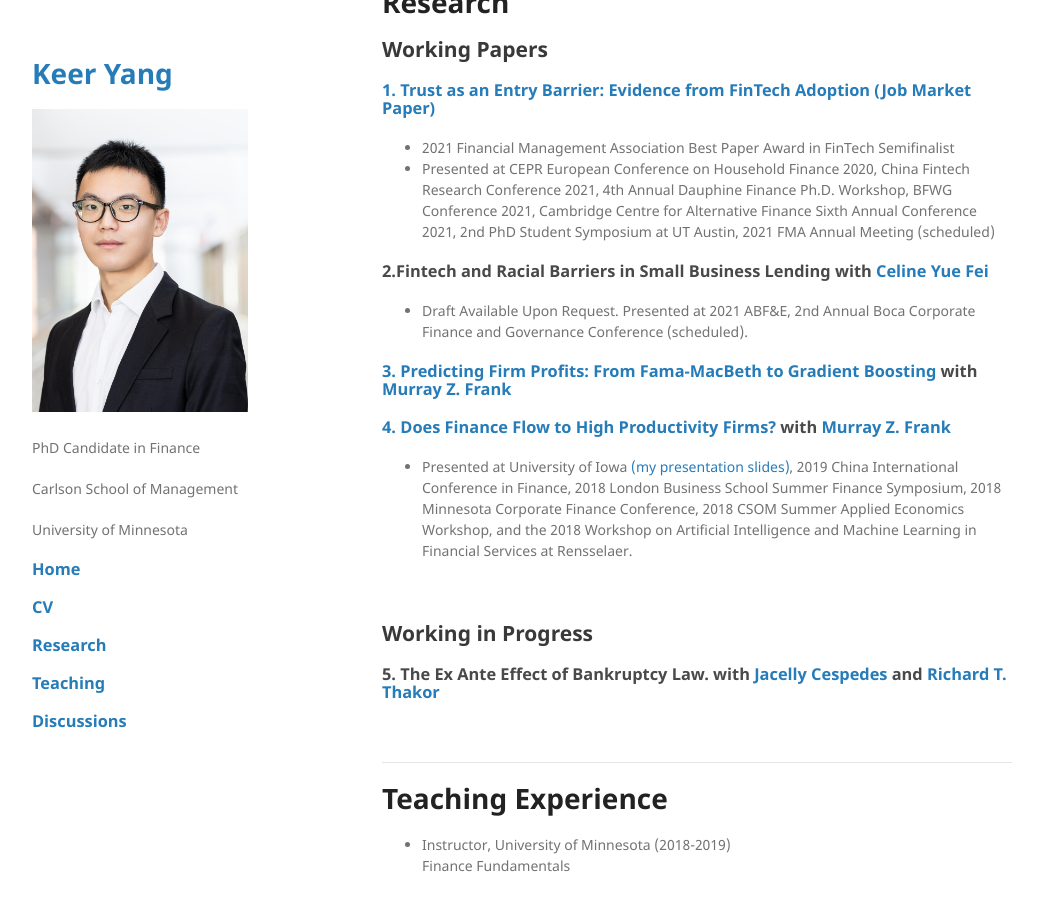
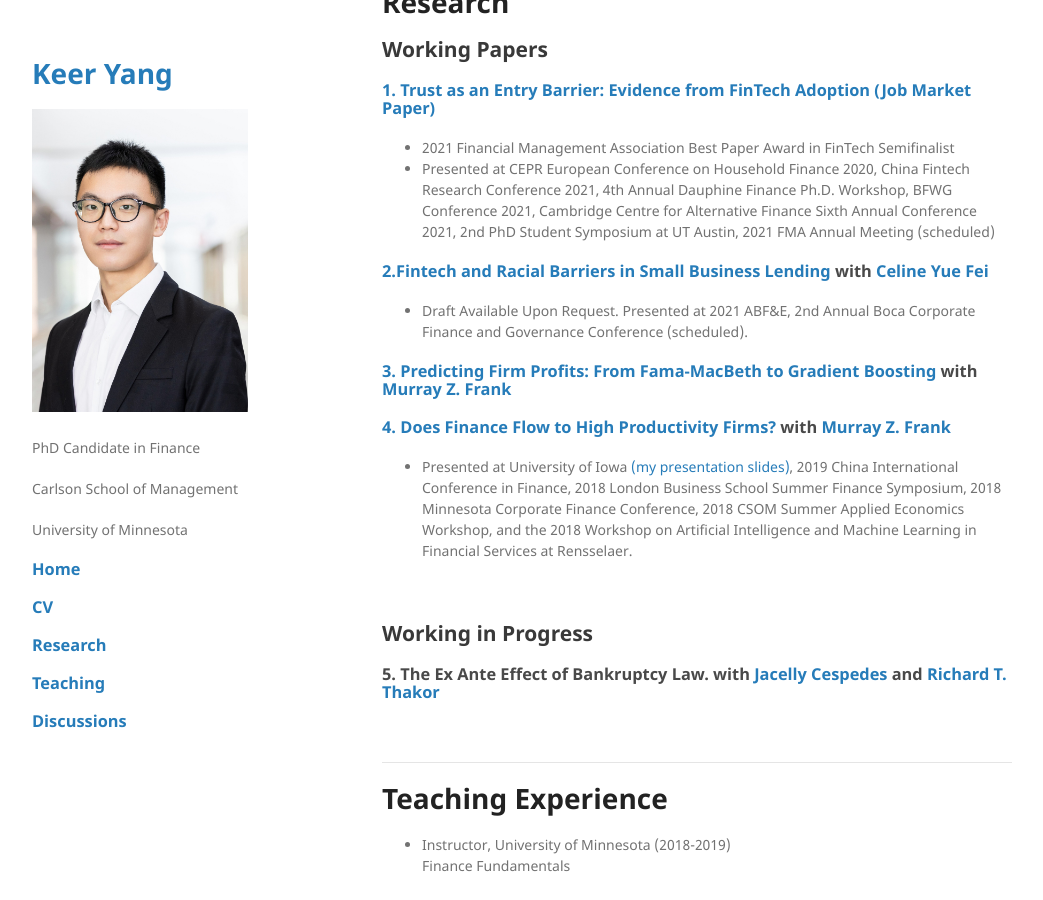
Before and after one commit to keeryang/keeryang.github.io, a Jekyll site: the page built from index.md, in a window 1280 px wide and 900 px high, scrolled down 491 px. Shown: the whole window, without its empty margins (118-1161 px from the left). Built offline with Jekyll 4.4.1, drawn with Linux system fonts in a browser that asks for light colours; the repository's description, which GitHub fills in, is left out; our own code applies the rules of GitHub Pages for plain Markdown files; part of the change alters nothing that is shown.

```diff
--- a/index.md
+++ b/index.md
@@ -32,7 +32,7 @@ Email: <yang5427@umn.edu>
 *   2021 Financial Management Association Best Paper Award in FinTech Semifinalist
 *   Presented at CEPR European Conference on Household Finance 2020, China Fintech Research Conference 2021, 4th Annual Dauphine Finance Ph.D. Workshop, BFWG Conference 2021, Cambridge Centre for Alternative Finance Sixth Annual Conference 2021, 2nd PhD Student Symposium at UT Austin, 2021 FMA Annual Meeting (scheduled)
 
-### 2.Fintech and Racial Barriers in Small Business Lending with [Celine Yue Fei](https://www.celinefei.com/)
+### [2.Fintech and Racial Barriers in Small Business Lending](./papers/FinTechRacialBarriers.pdf) with [Celine Yue Fei](https://www.celinefei.com/)
 *   Draft Available Upon Request. Presented at 2021 ABF&E, 2nd Annual Boca Corporate Finance and Governance Conference (scheduled).
 
 ### [3. Predicting Firm Profits: From Fama-MacBeth to Gradient Boosting](./papers/Profits_2021Aug28.pdf) with [Murray Z. Frank](https://mzfrank.github.io/myweb/)
```
